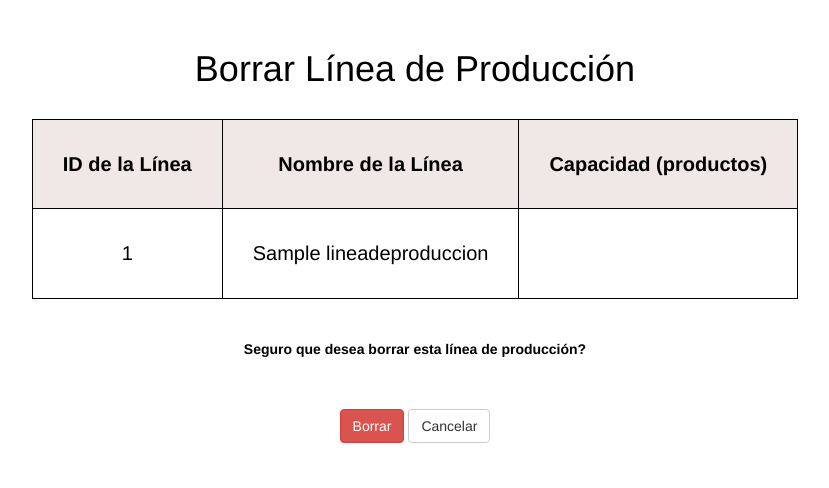
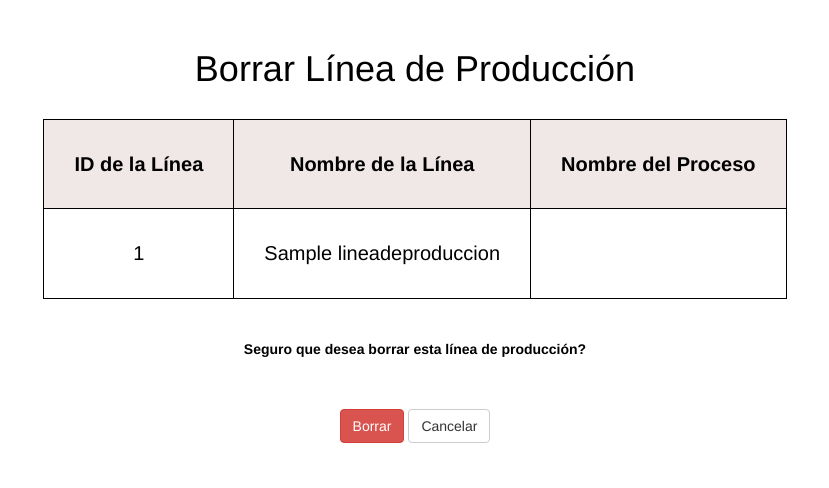
Before and after one commit to elWizardz/proyectopa, a Django app: page /lineasdeproduccion/borrar/1/ in a window 1280 px wide. Shown: the part 81-569 px from the top of the page, without its empty margins (225-1054 px from the left). Run offline with Django 3.2, Linux system fonts and the light colour scheme; tables that the repository leaves empty hold one stand-in row (values such as "Sample post").

Commit message:
fixed the editing production line bug

```diff
--- a/proyectopaapp/forms.py
+++ b/proyectopaapp/forms.py
@@ -31,8 +31,8 @@
 			'nombre' : {
 				'required' : 'Indique el nombre del proceso',
 			},
-                        #TODO
 			'procesos' : {
+				'required' : 'Indique los processos que quiere',
 			}
 		}
 
--- a/proyectopaapp/templates/lineasdeproduccion_borrar.html
+++ b/proyectopaapp/templates/lineasdeproduccion_borrar.html
@@ -19,12 +19,18 @@
 				<tr>
 					<td class="tabla-header"><b>ID de la Línea</b></td>
 					<td class="tabla-header"><b>Nombre de la Línea</b></td>
-					<td class="tabla-header"><b>Capacidad (productos)</b></td>
+					<td class="tabla-header"><b>Nombre del Proceso</b></td>
 				</tr>
 				<tr>
 					<td class="tabla-data">{{lineadeproduccion.id}}</td>
 					<td class="tabla-data">{{lineadeproduccion.nombre}}</td>
-					<td class="tabla-data">{{lineadeproduccion.capacidad}}</td>
+					<td class="tabla-data">
+                        <ul>
+                        {% for procesos in lineadeproduccion.processos.all %}
+                            <li>{{procesos.nombre}}</li>
+                        {% endfor %}
+                        </ul>
+                    </td>
 				</tr>
 			</table></center>
 			<br><br>
--- a/proyectopaapp/templates/lineasdeproduccion_editar.html
+++ b/proyectopaapp/templates/lineasdeproduccion_editar.html
@@ -57,8 +57,8 @@
 					<td class="tabla-data">{{lineadeproduccion.nombre}}</td>
 					<td class="tabla-data">
 						<ul>
-						{% for proceso in lineadeproduccion.procesos.all %}
-							<li>{{proceso.nombre}}</li>
+						{% for procesos in lineadeproduccion.procesos.all %}
+							<li>{{procesos.nombre}}</li>
 						{% endfor %}
 						</ul>
 					</td>
--- a/proyectopaapp/views.py
+++ b/proyectopaapp/views.py
@@ -94,13 +94,18 @@
 
 def lineasdeproduccionEditar(request, lineadeproduccion):
 	if request.method == 'POST':
-		lineaDeProduccionForm = LineaDeProduccionForm(request.POST)
+		lineadeproduccion = LineaDeProduccion.objects.get(id = lineadeproduccion)
+		lineaDeProduccionForm = LineaDeProduccionForm(request.POST, instance= lineadeproduccion)
 		if lineaDeProduccionForm.is_valid():
-			lineadeproduccion = LineaDeProduccion.objects.get(id = lineadeproduccion)
-			lineadeproduccion.nombre = request.POST['nombre']
-			lineadeproduccion.tiempo = request.POST['capacidad']
-			lineadeproduccion.save()
-			lineaDeProduccionForm = LineaDeProduccionForm()
+			print("que esta pasando")
+
+			#lineadeproduccion.nombre = request.POST['nombre']
+			#print(request.POST['procesos'])
+			#lineadeproduccion.procesos = request.POST['procesos']
+			#print(lineadeproduccion.procesos)
+			#lineadeproduccion.save()
+			lineaDeProduccionForm.save()
+			#lineaDeProduccionForm = LineaDeProduccionForm()
 			message = "Los cambios han sido guardados."
 			return render_to_response("lineasdeproduccion_editar.html", {"lineadeproduccion": lineadeproduccion, "lineaDeProduccionForm": lineaDeProduccionForm, "isAction": True, "isSuccess": True, "message": message}, context_instance = RequestContext(request))
 		else:
@@ -108,8 +113,8 @@
 			message = "No se pudo guardar los cambios."
 			return render_to_response("lineasdeproduccion_editar.html", {"lineadeproduccion": lineadeproduccion, "lineaDeProduccionForm": lineaDeProduccionForm, "isAction": True, "isSuccess": False, "message": message}, context_instance = RequestContext(request))
 	else:
-		lineaDeProduccionForm = LineaDeProduccionForm()
 		lineadeproduccion = LineaDeProduccion.objects.get(id = lineadeproduccion)
+		lineaDeProduccionForm = LineaDeProduccionForm(instance = lineadeproduccion)
 		return render_to_response("lineasdeproduccion_editar.html", {"lineadeproduccion": lineadeproduccion, "lineaDeProduccionForm": lineaDeProduccionForm, "isAction": False}, context_instance = RequestContext(request))
 
 def lineasdeproduccionBorrar(request, lineadeproduccion):
@@ -119,6 +124,7 @@
 		return redirect("lineasdeproduccion")
 	else:
 		lineadeproduccion = LineaDeProduccion.objects.get(id = lineadeproduccion)
+		print(lineadeproduccion.procesos)
 		return render_to_response("lineasdeproduccion_borrar.html", {"lineadeproduccion": lineadeproduccion}, context_instance = RequestContext(request))
 
 '''
```
